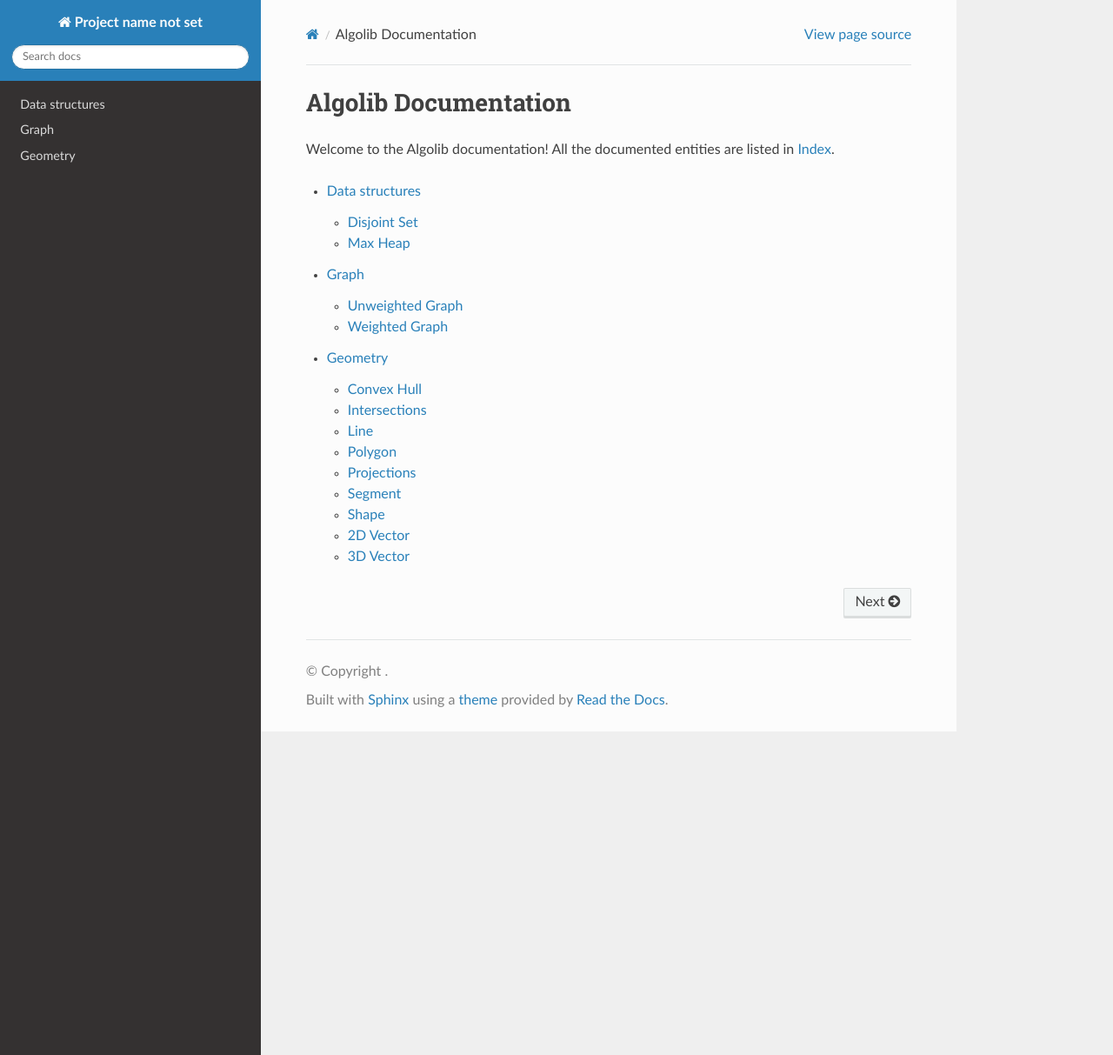
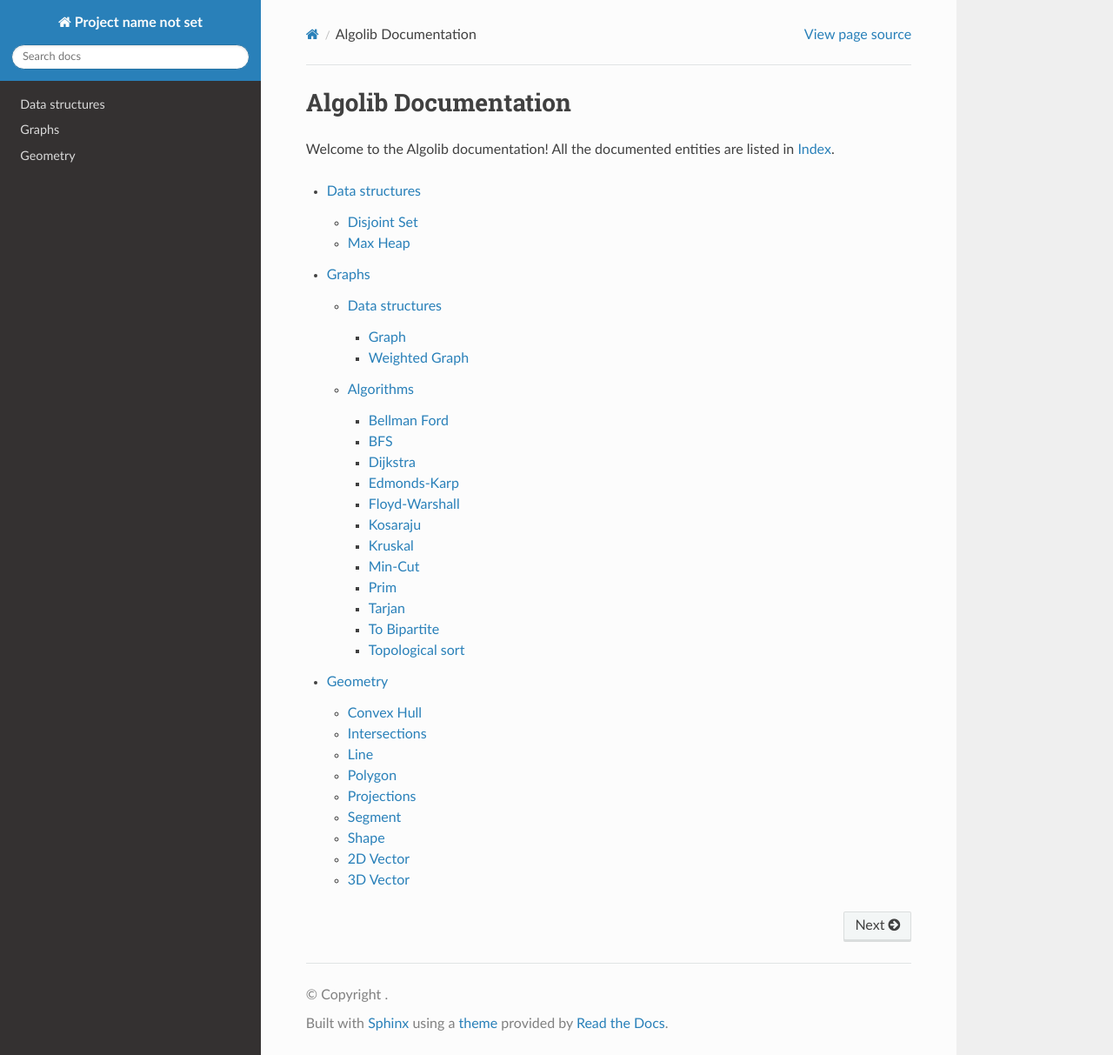
Before and after one commit to AdrienVannson/algo-lib, a Sphinx documentation site: the page built from docs/index.rst, in a window 1280 px wide and 1213 px high. Shown: the whole window at 87% size. Built offline with Sphinx 7.4.7 and the Read the Docs theme 2.0.0, drawn with Linux system fonts in a browser that asks for light colours.

Commit message:
Documentation for graphs

```diff
--- /dev/null
+++ b/docs/graphs.rst
@@ -0,0 +1,8 @@
+Graphs
+======
+
+.. toctree::
+    :maxdepth: 2
+
+    graphs/data-structures
+    graphs/algorithms
--- /dev/null
+++ b/docs/graphs/algorithms.rst
@@ -0,0 +1,18 @@
+Algorithms
+==========
+
+.. toctree::
+    :maxdepth: 2
+
+    algorithms/bellman-ford
+    algorithms/bfs
+    algorithms/dijkstra
+    algorithms/edmonds-karp
+    algorithms/floyd-warshall
+    algorithms/kosaraju
+    algorithms/kruskal
+    algorithms/min-cut
+    algorithms/prim
+    algorithms/tarjan
+    algorithms/to-bipartite
+    algorithms/topological-sort
--- /dev/null
+++ b/docs/graphs/algorithms/bellman-ford.rst
@@ -0,0 +1,4 @@
+Bellman Ford
+============
+
+.. doxygenfile:: bellman-ford.hpp
--- /dev/null
+++ b/docs/graphs/algorithms/bfs.rst
@@ -0,0 +1,4 @@
+BFS
+===
+
+.. doxygenfile:: bfs.hpp
--- /dev/null
+++ b/docs/graphs/algorithms/dijkstra.rst
@@ -0,0 +1,4 @@
+Dijkstra
+========
+
+.. doxygenfile:: dijkstra.hpp
--- /dev/null
+++ b/docs/graphs/algorithms/edmonds-karp.rst
@@ -0,0 +1,4 @@
+Edmonds-Karp
+============
+
+.. doxygenfile:: edmonds-karp.hpp
--- /dev/null
+++ b/docs/graphs/algorithms/floyd-warshall.rst
@@ -0,0 +1,4 @@
+Floyd-Warshall
+==============
+
+.. doxygenfile:: floyd-warshall.hpp
--- /dev/null
+++ b/docs/graphs/algorithms/kosaraju.rst
@@ -0,0 +1,4 @@
+Kosaraju
+========
+
+.. doxygenfile:: kosaraju.hpp
--- /dev/null
+++ b/docs/graphs/algorithms/kruskal.rst
@@ -0,0 +1,4 @@
+Kruskal
+=======
+
+.. doxygenfile:: kruskal.hpp
--- /dev/null
+++ b/docs/graphs/algorithms/min-cut.rst
@@ -0,0 +1,4 @@
+Min-Cut
+=======
+
+.. doxygenfile:: min-cut.hpp
--- /dev/null
+++ b/docs/graphs/algorithms/prim.rst
@@ -0,0 +1,4 @@
+Prim
+====
+
+.. doxygenfile:: prim.hpp
--- /dev/null
+++ b/docs/graphs/algorithms/tarjan.rst
@@ -0,0 +1,4 @@
+Tarjan
+======
+
+.. doxygenfile:: tarjan.hpp
--- /dev/null
+++ b/docs/graphs/algorithms/to-bipartite.rst
@@ -0,0 +1,4 @@
+To Bipartite
+============
+
+.. doxygenfile:: to-bipartite.hpp
--- /dev/null
+++ b/docs/graphs/algorithms/topological-sort.rst
@@ -0,0 +1,4 @@
+Topological sort
+================
+
+.. doxygenfile:: topological-sort.hpp
--- /dev/null
+++ b/docs/graphs/data-structures.rst
@@ -0,0 +1,8 @@
+Data structures
+===============
+
+.. toctree::
+    :maxdepth: 2
+
+    data-structures/graph
+    data-structures/wgraph
--- /dev/null
+++ b/docs/graphs/data-structures/graph.rst
@@ -0,0 +1,4 @@
+Graph
+=====
+
+.. doxygenfile:: graph.hpp
--- /dev/null
+++ b/docs/graphs/data-structures/wgraph.rst
@@ -0,0 +1,4 @@
+Weighted Graph
+==============
+
+.. doxygenfile:: wgraph.hpp
--- a/docs/index.rst
+++ b/docs/index.rst
@@ -4,8 +4,8 @@ Algolib Documentation
 Welcome to the Algolib documentation! All the documented entities are listed in :ref:`genindex`.
 
 .. toctree::
-    :maxdepth: 2
+    :maxdepth: 3
 
     data-structures
-    graph
+    graphs
     geometry
```
Also changed, not shown: docs/graph.rst (deleted, +0 -16 lines).
